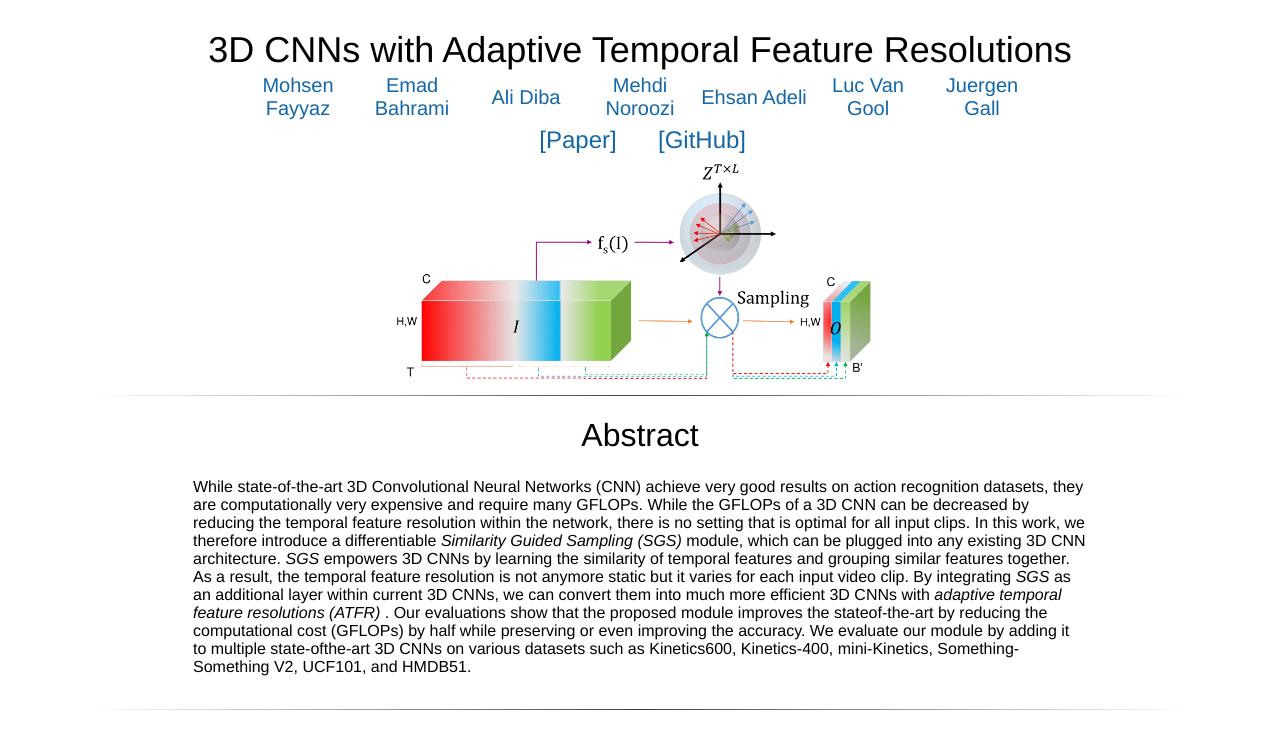
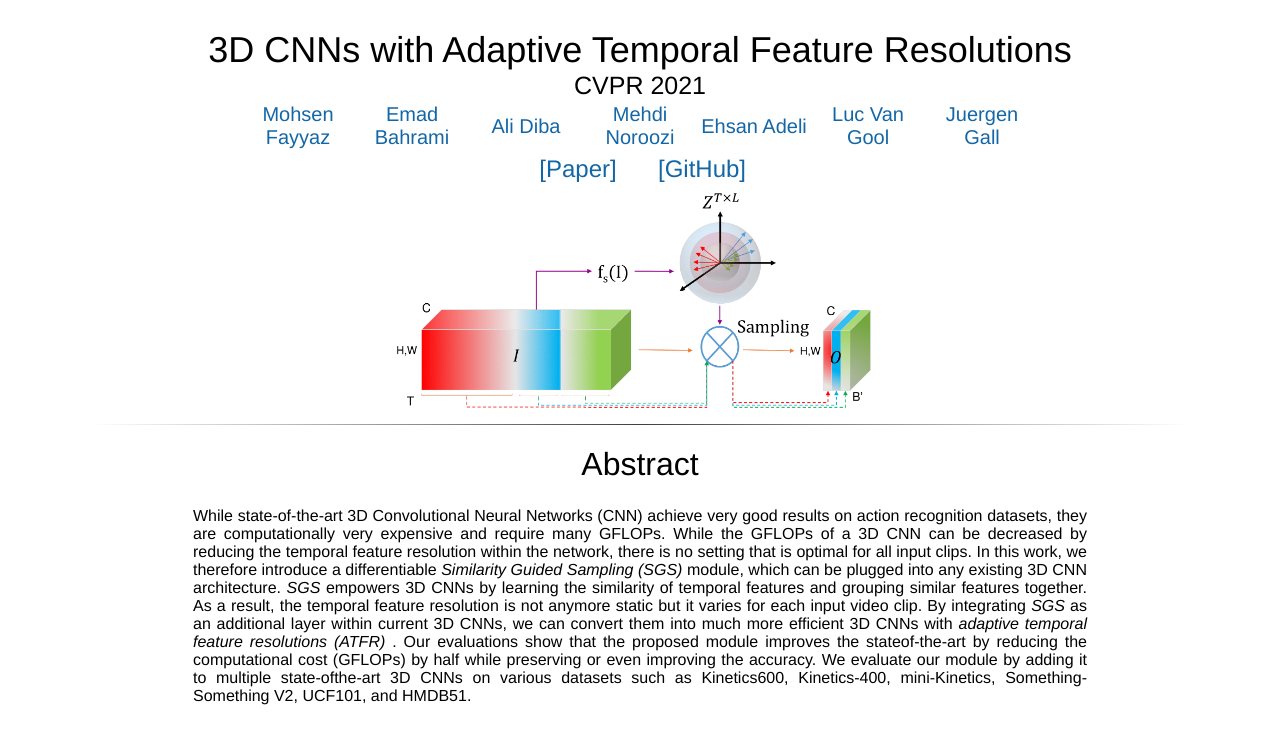
Before and after one commit to SimilarityGuidedSampling/SimilarityGuidedSampling.github.io, a plain HTML site: page index.html in a window 1280 px wide. Shown: the top 729 px of the page. Drawn offline with Linux system fonts and the light colour scheme; a script that the page names is missing.

Commit message:
Text justify for abstract

```diff
--- a/index.html
+++ b/index.html
@@ -114,6 +114,11 @@
 		height: 1px;
 		background-image: linear-gradient(to right, rgba(0, 0, 0, 0), rgba(0, 0, 0, 0.75), rgba(0, 0, 0, 0));
 	}
+
+	td {
+		text-align: justify;
+	  	text-justify: inter-word;
+	}
 </style>
 
 <html>
@@ -137,7 +142,8 @@
 <body>
 	<br>
 	<center>
-		<span style="font-size:36px">3D CNNs with Adaptive Temporal Feature Resolutions</span>
+		<span style="font-size:36px">3D CNNs with Adaptive Temporal Feature Resolutions</span> <br>
+		<span style="font-size:25px">CVPR 2021</span>
 		<table align=center width=800px>
 			<table align=center width=800px>
 				<tr>
@@ -215,6 +221,7 @@
 		<center><h1>Abstract</h1></center>
 		<tr>
 			<td>
+
 	While state-of-the-art 3D Convolutional Neural Networks (CNN) achieve very good results on action recognition datasets, they are computationally very expensive and
 	require many GFLOPs. While the GFLOPs of a 3D CNN
 	can be decreased by reducing the temporal feature resolution within the network, there is no setting that is optimal for all input clips. In this work, we therefore introduce
```
